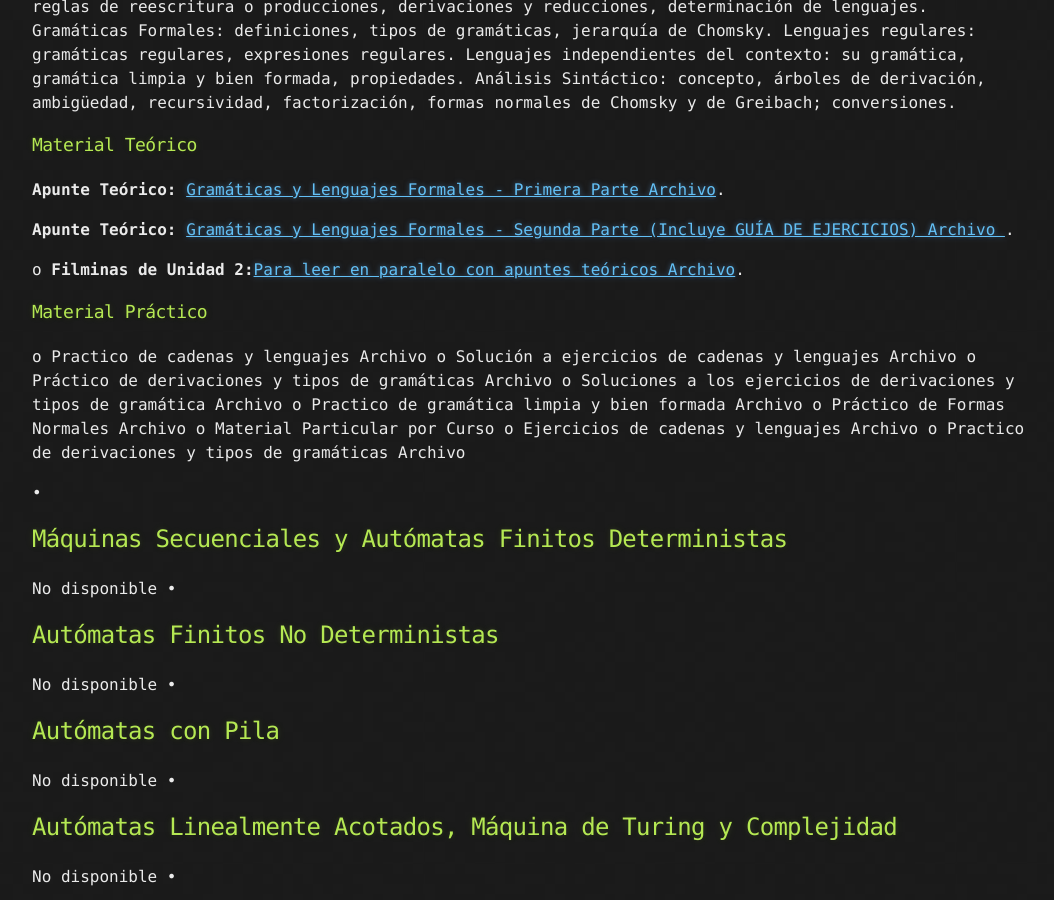
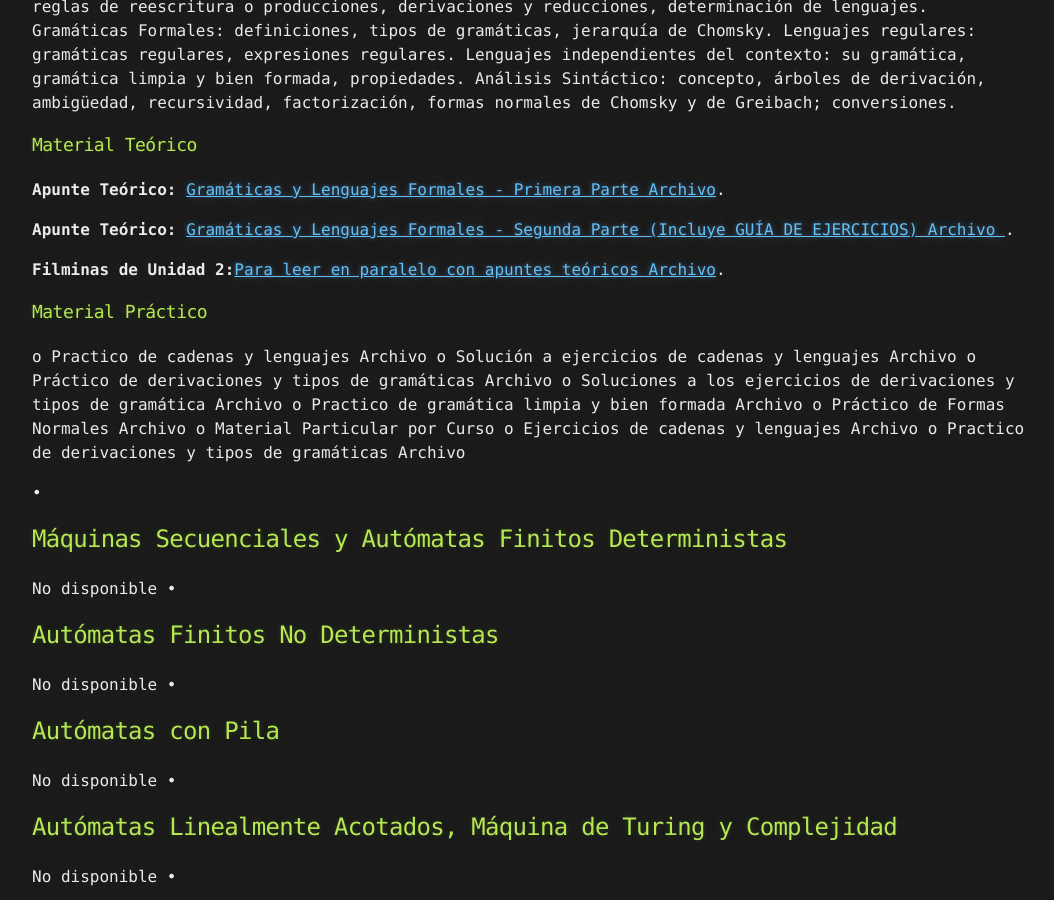
Before and after one commit to Ismael0351/utnfrcssl, a Jekyll site: the page built from index.md, in a window 1280 px wide and 900 px high, scrolled down 733 px. Shown: the whole window, without its empty margins (108-1162 px from the left). Built offline with Jekyll 4.4.1, drawn with Linux system fonts in a browser that asks for light colours; our own code applies the rules of GitHub Pages for plain Markdown files; the repository's description, which GitHub fills in, is left out.

```diff
--- a/index.md
+++ b/index.md
@@ -24,7 +24,7 @@ Introducción a la Lingüística Matemática: símbolos, alfabetos, palabras y l
 
  **Apunte Teórico:** <a href="https://www.dropbox.com/s/5x15nx0v43czb2m/SSL-ApunteTeoricoU2-1.pdf?dl=0" target="_blank">Gramáticas y Lenguajes Formales - Segunda Parte (Incluye GUÍA DE EJERCICIOS) Archivo </a>.
 
-o	 **Filminas de Unidad 2:**<a href="https://www.dropbox.com/s/nujtv43kc5usdjm/SSL-ApunteTeoricoU2-2.pdf?dl=0" target="_blank">Para leer en paralelo con apuntes teóricos Archivo</a>.
+ **Filminas de Unidad 2:**<a href="https://www.dropbox.com/s/nujtv43kc5usdjm/SSL-ApunteTeoricoU2-2.pdf?dl=0" target="_blank">Para leer en paralelo con apuntes teóricos Archivo</a>.
 
 
 ### 	Material Práctico
```
